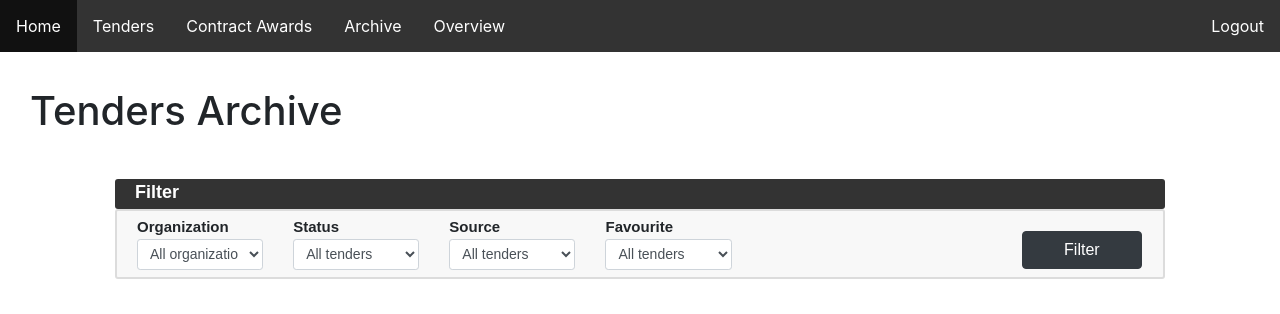
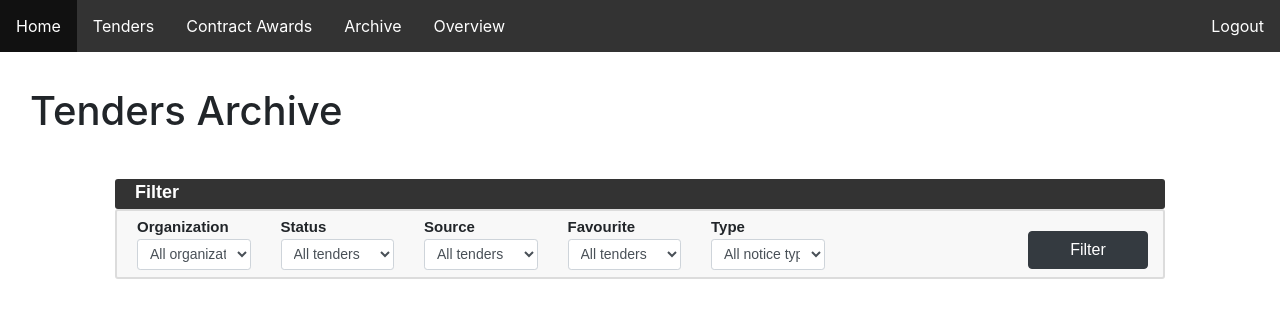
Before and after one commit to eaudeweb/scratch, a Django app: page /archive/ in a window 1280 px wide. Shown: the top 314 px of the page. Run offline with Django 3.2, Linux system fonts and the light colour scheme; the visitor is signed in with stand-in values (Sample User, id 1); data that the repository does not hold is empty; some libraries are stand-ins or nearby versions.

Commit message:
Add notice type filter refs #99

```diff
--- a/app/forms.py
+++ b/app/forms.py
@@ -38,12 +38,17 @@ class TendersFilter(forms.Form):
     source = forms.ChoiceField(choices=SOURCES, required=False)
     status = forms.ChoiceField(choices=STATUS, required=False)
     favourite = forms.ChoiceField(choices=FAVOURITES, required=False)
+    type = forms.ChoiceField(required=False)
 
     def __init__(self, *args, **kwargs):
         super().__init__(*args, **kwargs)
         organizations_list = Tender.objects.values_list('organization', flat=True).distinct()
         self.fields['organization'].choices = [('', 'All organizations')] + [
             (org, org) for org in organizations_list
+        ]
+        types_list = Tender.objects.values_list('notice_type', flat=True).distinct()
+        self.fields['type'].choices = [('', 'All notice types')] + [
+            (tp, tp) for tp in types_list
         ]
 
 
--- a/app/templates/tenders_filters.html
+++ b/app/templates/tenders_filters.html
@@ -33,7 +33,11 @@
         {{ form.favourite.label }}
         {% render_field form.favourite class+="form-control form-control-sm" %}
       </div>
-      <div class="col-sm-3 div_button">
+      <div class ="form-group col-sm">
+        {{ form.type.label }}
+        {% render_field form.type class+="form-control form-control-sm" %}
+      </div>
+      <div class="col-sm-2 div_button">
         {% if reset %}
           <a href="{{ reset_url }}"><button type="button" name="reset_filters" value="reset" class="btn btn-dark filter_button">Reset filters</button></a>
         {% endif %}
--- a/app/views.py
+++ b/app/views.py
@@ -98,6 +98,10 @@ class TendersListView(LoginRequiredMixin, ListView):
             if favourite:
                 tenders = tenders.filter(favourite=favourite)
 
+            notice_type = self.request.GET.get("type")
+            if notice_type:
+                tenders = tenders.filter(notice_type=notice_type)
+
             status = self.request.GET.get("status")
             if status:
                 award_refs = [award.tender.reference for award in awards]
@@ -117,7 +121,8 @@ class TendersListView(LoginRequiredMixin, ListView):
             source = self.request.GET.get("source")
             status = self.request.GET.get("status")
             favourite = self.request.GET.get("favourite")
-            reset = any([source, organization, status, favourite])
+            notice_type = self.request.GET.get("type")
+            reset = any([source, organization, status, favourite, notice_type])
             form = TendersFilter(
                 initial={
                     "organization": organization,
```
